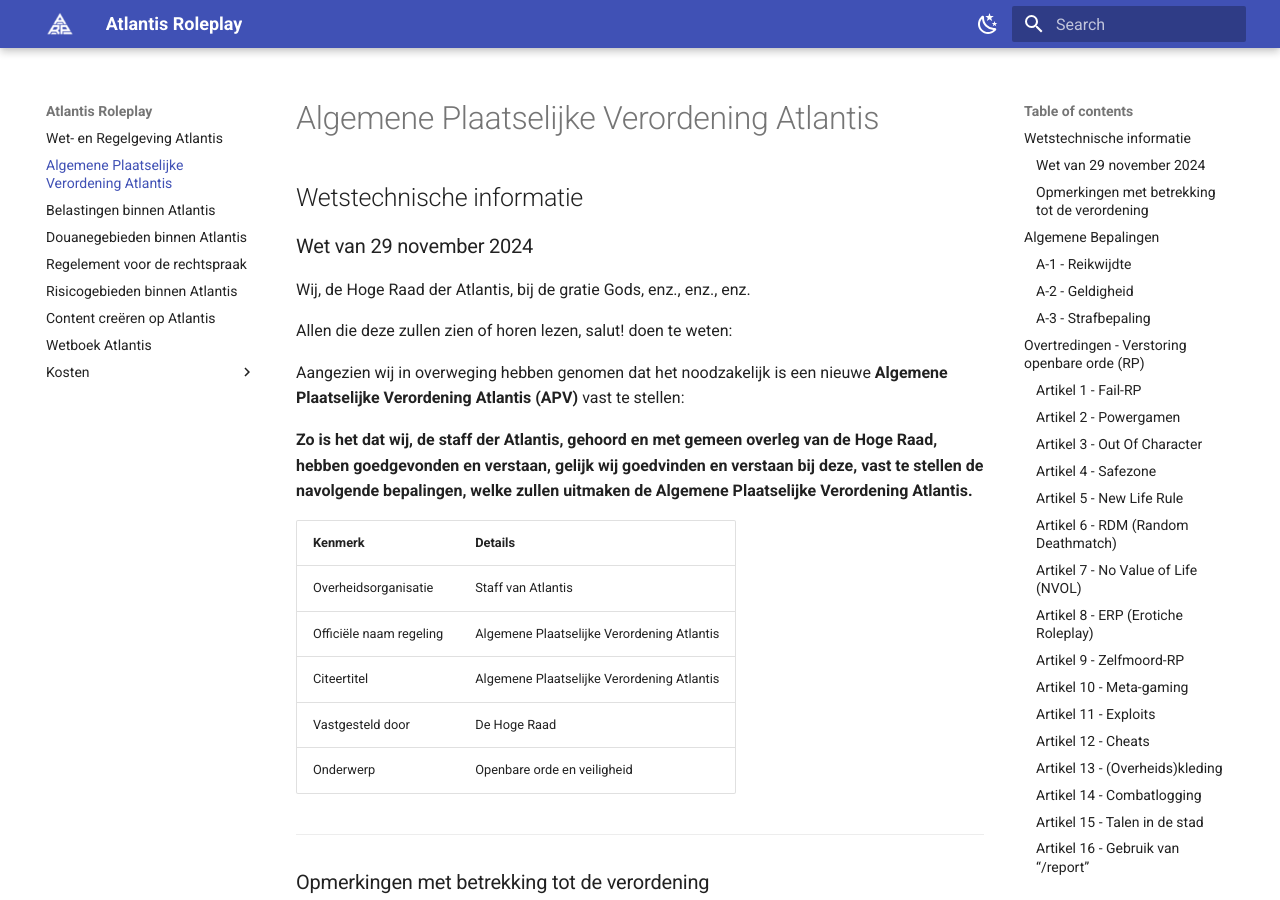
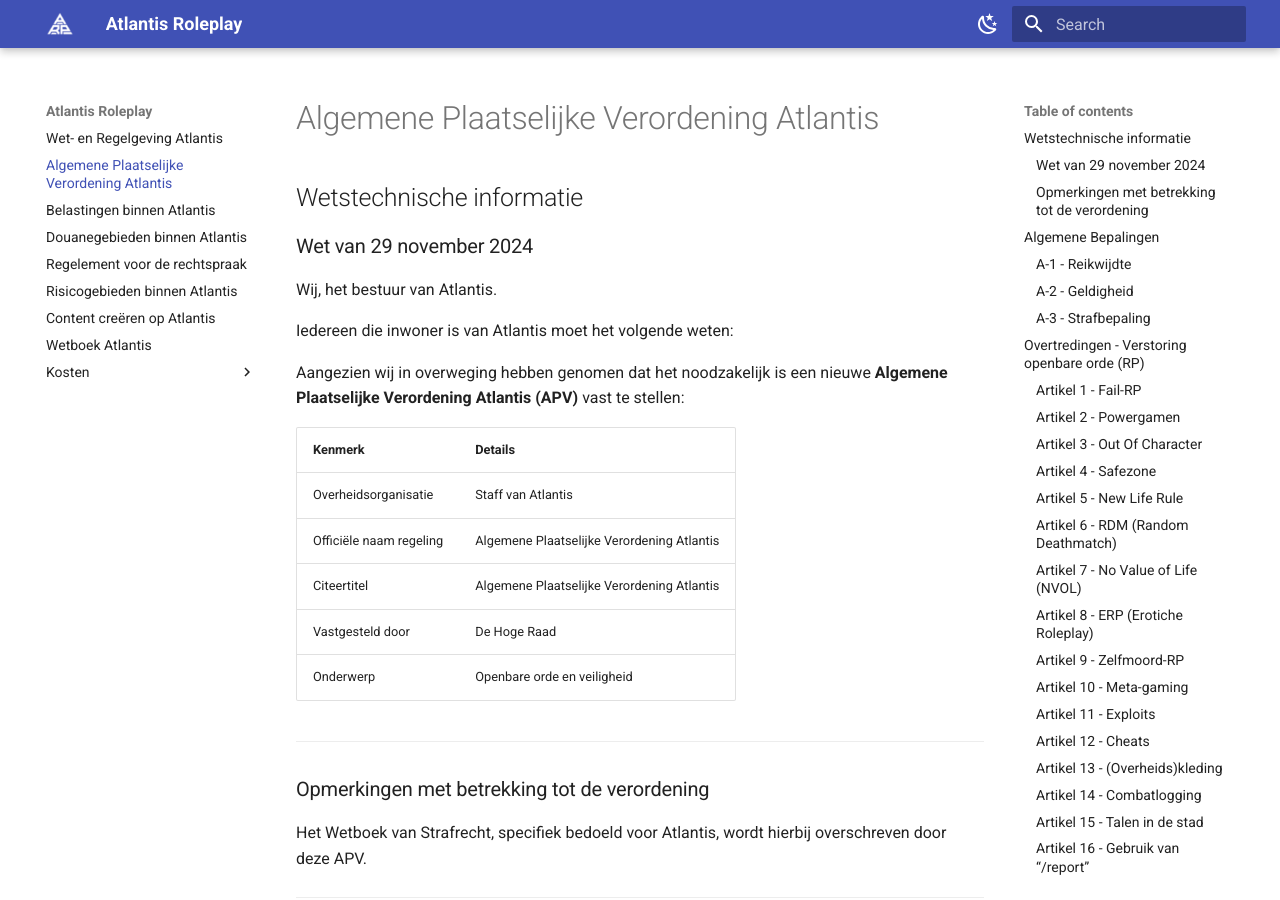
Before and after one commit to Atlantis-Roleplay-Fivem/wet-en-regelgeving, an MkDocs documentation site: the page built from docs/apv.md, in a window 1280 px wide and 900 px high. Built offline with MkDocs 1.6.1 and Material for MkDocs 9.7.7, drawn with Linux system fonts in a browser that asks for light colours.

Commit message:
docs: update apv.md

```diff
--- a/docs/apv.md
+++ b/docs/apv.md
@@ -4,13 +4,12 @@
 
 ### Wet van 29 november 2024
 
-Wij, de Hoge Raad der Atlantis, bij de gratie Gods, enz., enz., enz.
+Wij, het bestuur van Atlantis.
 
-Allen die deze zullen zien of horen lezen, salut! doen te weten:
+Iedereen die inwoner is van Atlantis moet het volgende weten:
 
 Aangezien wij in overweging hebben genomen dat het noodzakelijk is een nieuwe **Algemene Plaatselijke Verordening Atlantis (APV)** vast te stellen:
 
-**Zo is het dat wij, de staff der Atlantis, gehoord en met gemeen overleg van de Hoge Raad, hebben goedgevonden en verstaan, gelijk wij goedvinden en verstaan bij deze, vast te stellen de navolgende bepalingen, welke zullen uitmaken de Algemene Plaatselijke Verordening Atlantis.**
 
 | **Kenmerk**                | **Details**                          |
 |----------------------------|--------------------------------------|
```
